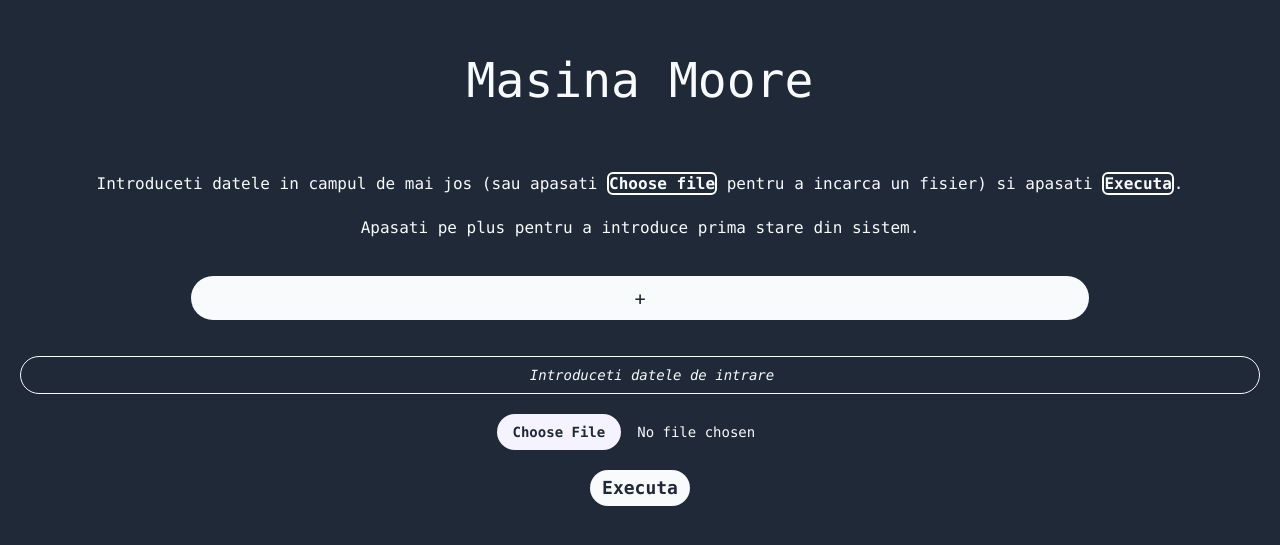
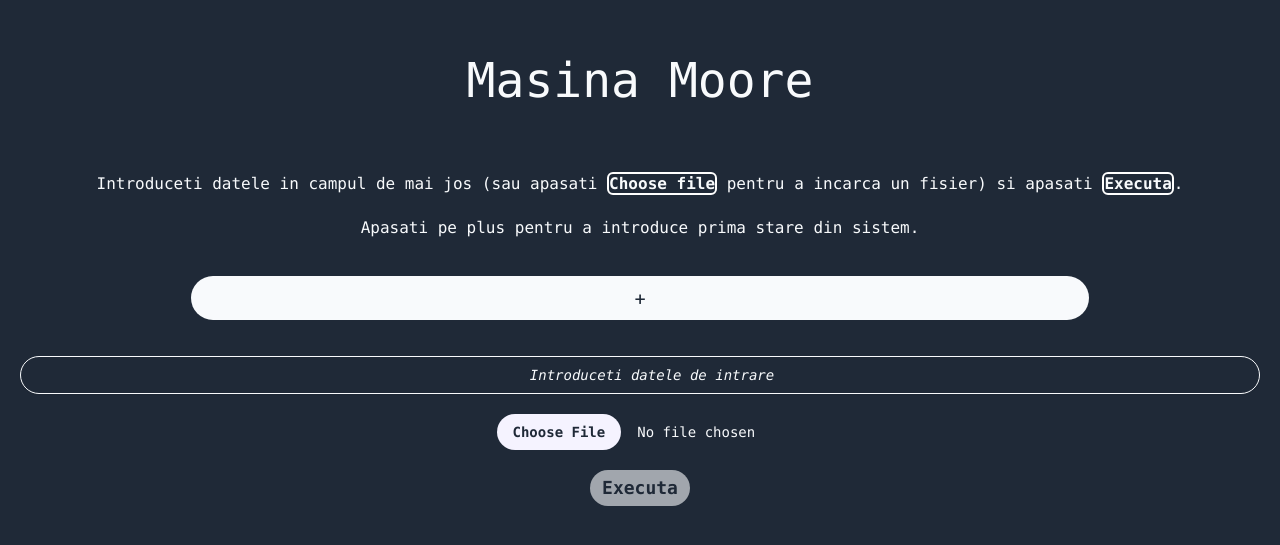
Before and after one commit to miutamihai/electron-moore-machine, a React (Create React App) app: page / in a window 1280 px wide. Shown: the part 119-664 px from the top of the page. Built offline with nearby package versions, Linux system fonts and the light colour scheme.

Commit message:
[main] Disable submit if no data

```diff
--- a/src/submit/index.jsx
+++ b/src/submit/index.jsx
@@ -1,10 +1,11 @@
-import {useContext} from '../context'
+import { useIsDisabled } from './useIsDisabled'
 
 const className = 'font-mono rounded-full bg-slate-50 text-gray-800 text-lg px-3 py-1 font-semibold disabled:opacity-60'
 
 export const Submit = () => {
-    const {errors: {filePicker, input}} = useContext()
+    const isDisabled = useIsDisabled()
 
-    return <button className={ className } disabled={!!filePicker || !!input} onClick={() => console.log('submit triggered')}>Executa
+    return <button className={ className } disabled={ isDisabled }
+                   onClick={ () => console.log('submit triggered') }>Executa
     </button>
 }
--- /dev/null
+++ b/src/submit/useIsDisabled.js
@@ -0,0 +1,13 @@
+import { useContext } from '../context'
+
+const fields = ['filePicker', 'input']
+
+const fieldsHaveErrors = ({errors}) => fields.some(field => !!errors[field])
+
+const noInputSelected = ({input, file: {name}}) => !input && !name
+
+export const useIsDisabled = () => {
+    const context = useContext()
+
+    return noInputSelected(context) || fieldsHaveErrors(context)
+}
```
